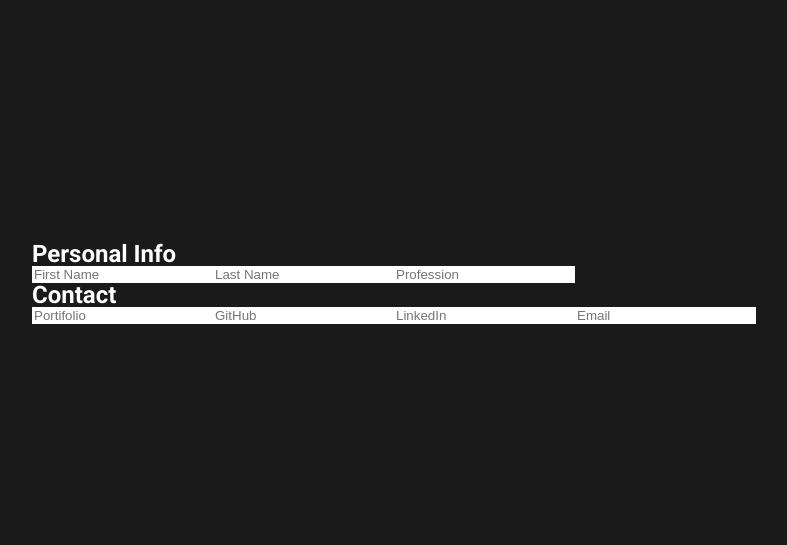
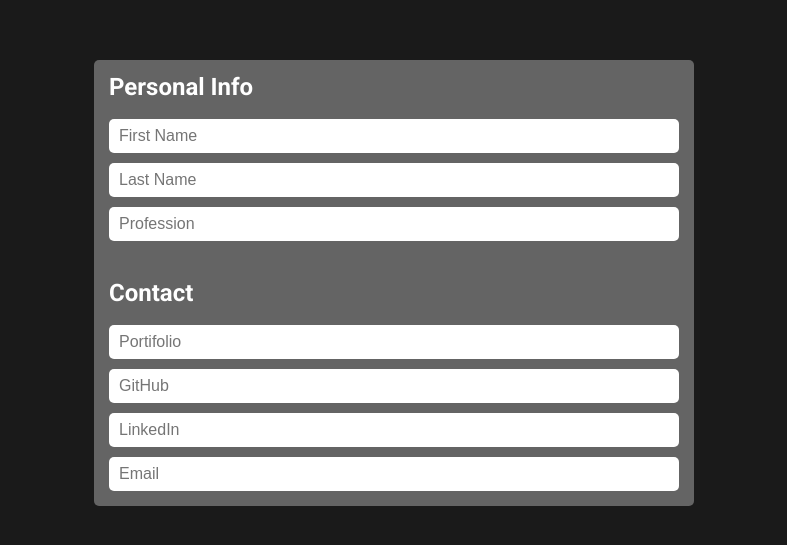
Before and after one commit to GabrielOJorge/cv-project, a React (Create React App) app: page / in a window 1280 px wide. Shown: the part 117-662 px from the top of the page, without its empty margins (246-1033 px from the left). Built offline with nearby package versions, Linux system fonts and the light colour scheme.

Commit message:
style: .CVForm, .CVForm > section, .CVForm form and .CVForm input

```diff
--- a/src/components/CVForm/style.css
+++ b/src/components/CVForm/style.css
@@ -0,0 +1,29 @@
+.CV-form, .CV-form > section, .CV-form form {
+  display: flex;
+  flex-direction: column;
+}
+
+.CV-form {
+  align-items: center;
+  gap: 4rem;
+
+  width: min(60rem, 90%);
+  padding: 1.5rem;
+  background: #646464;
+  border-radius: .5rem;
+}
+
+.CV-form input {
+  padding: .8rem 1rem;
+  border-radius: .5rem;
+  font-size: clamp(1.4rem, 1.6rem, 2vw);
+}
+
+.CV-form > section {
+  gap: 2rem;
+  width: 100%;
+}
+
+.CV-form form {
+  gap: 1rem;
+}
```
